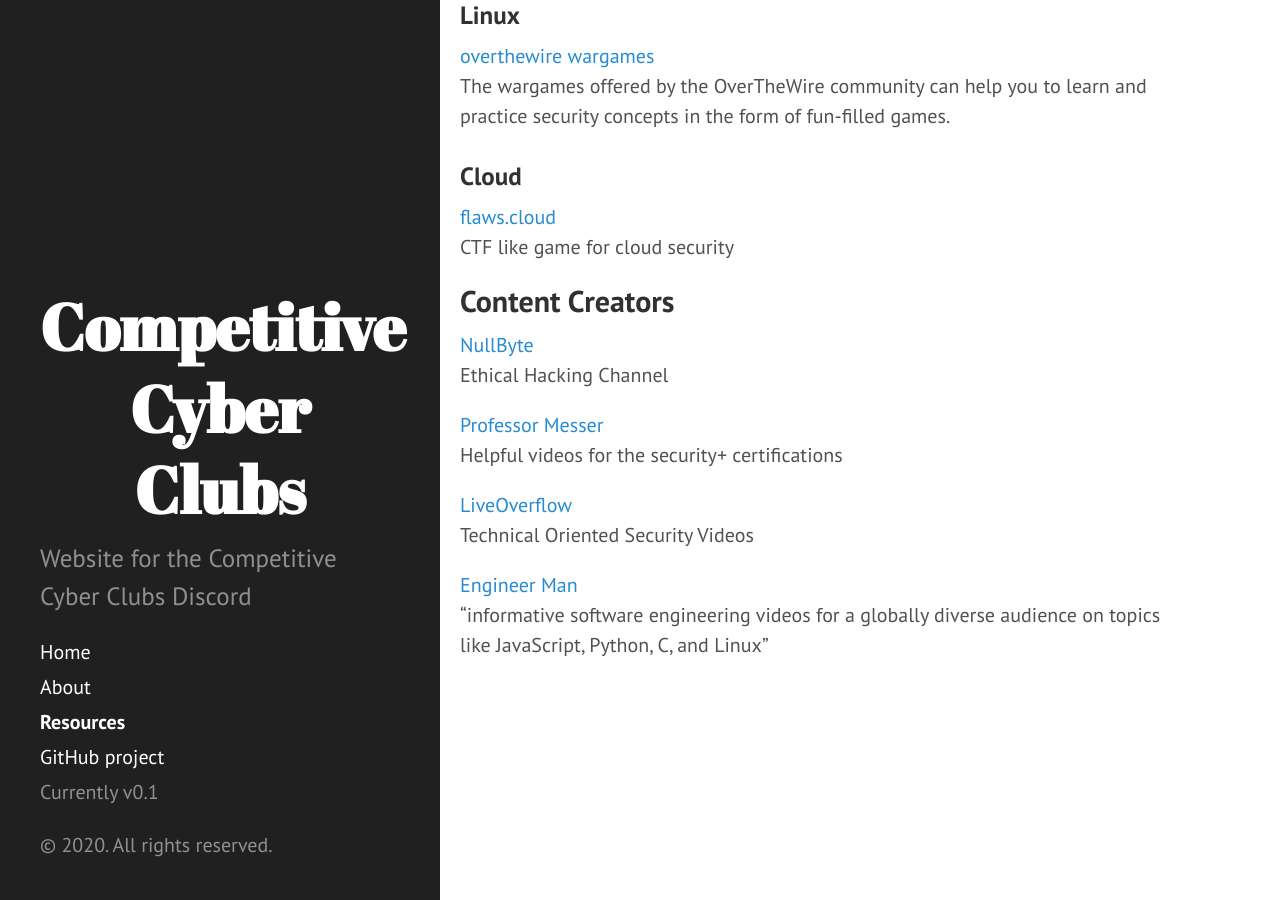
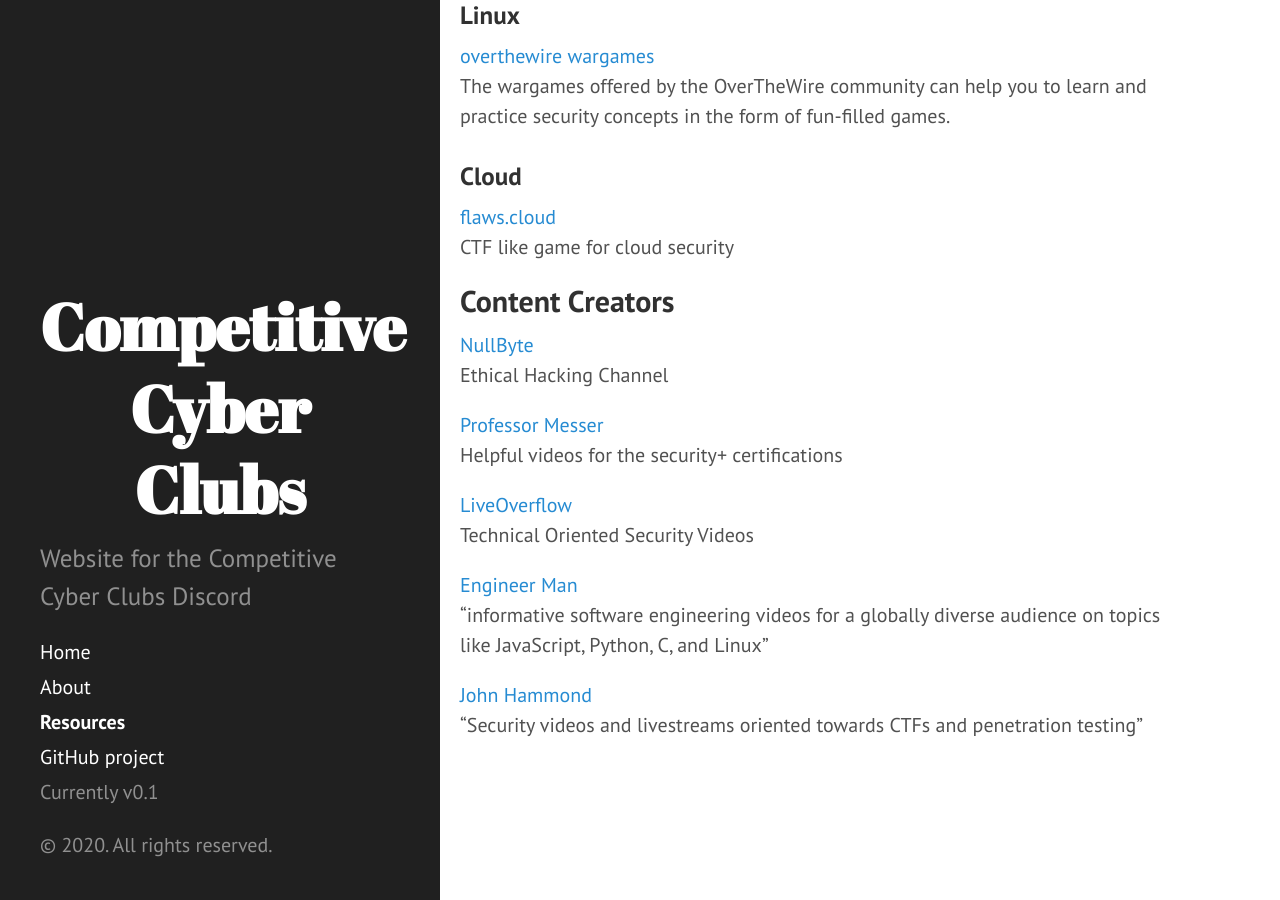
Before and after one commit to Competitive-Cyber-Clubs/competitivecyberclubs.github.io, a Jekyll site: the page built from resources.md, in a window 1280 px wide and 900 px high, scrolled down 1404 px. Built offline with Jekyll 4.4.1, drawn with Linux system fonts in a browser that asks for light colours; Markdown is read by kramdown in place of the engine named in the settings.

Commit message:
Added John Hammond as content creator

```diff
--- a/resources.md
+++ b/resources.md
@@ -72,3 +72,6 @@
 
 [Engineer Man](https://www.youtube.com/channel/UCrUL8K81R4VBzm-KOYwrcxQ/playlists)
 "informative software engineering videos for a globally diverse audience on topics like JavaScript, Python, C, and Linux"
+
+[John Hammond](https://www.youtube.com/channel/UCVeW9qkBjo3zosnqUbG7CFw)
+"Security videos and livestreams oriented towards CTFs and penetration testing"
```
